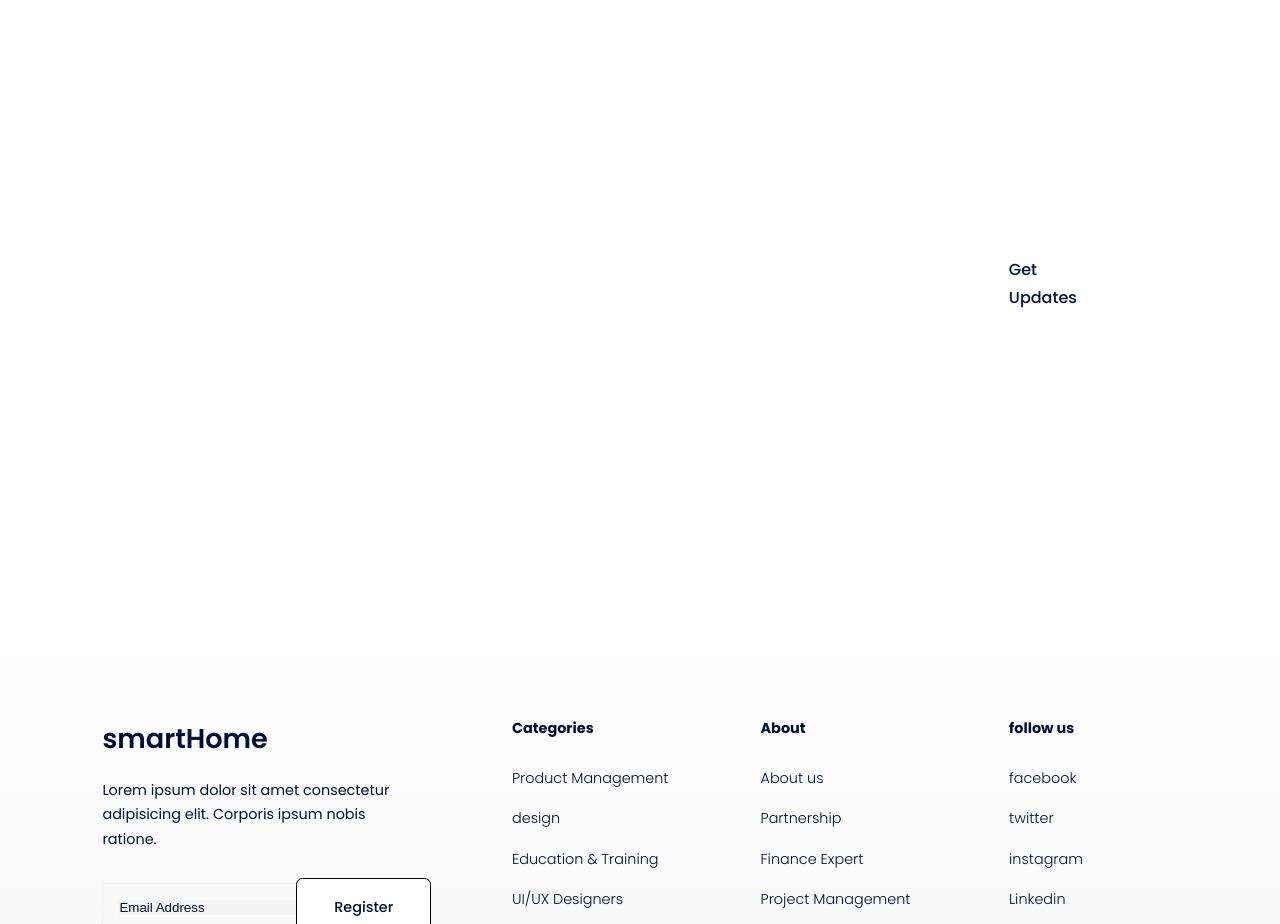
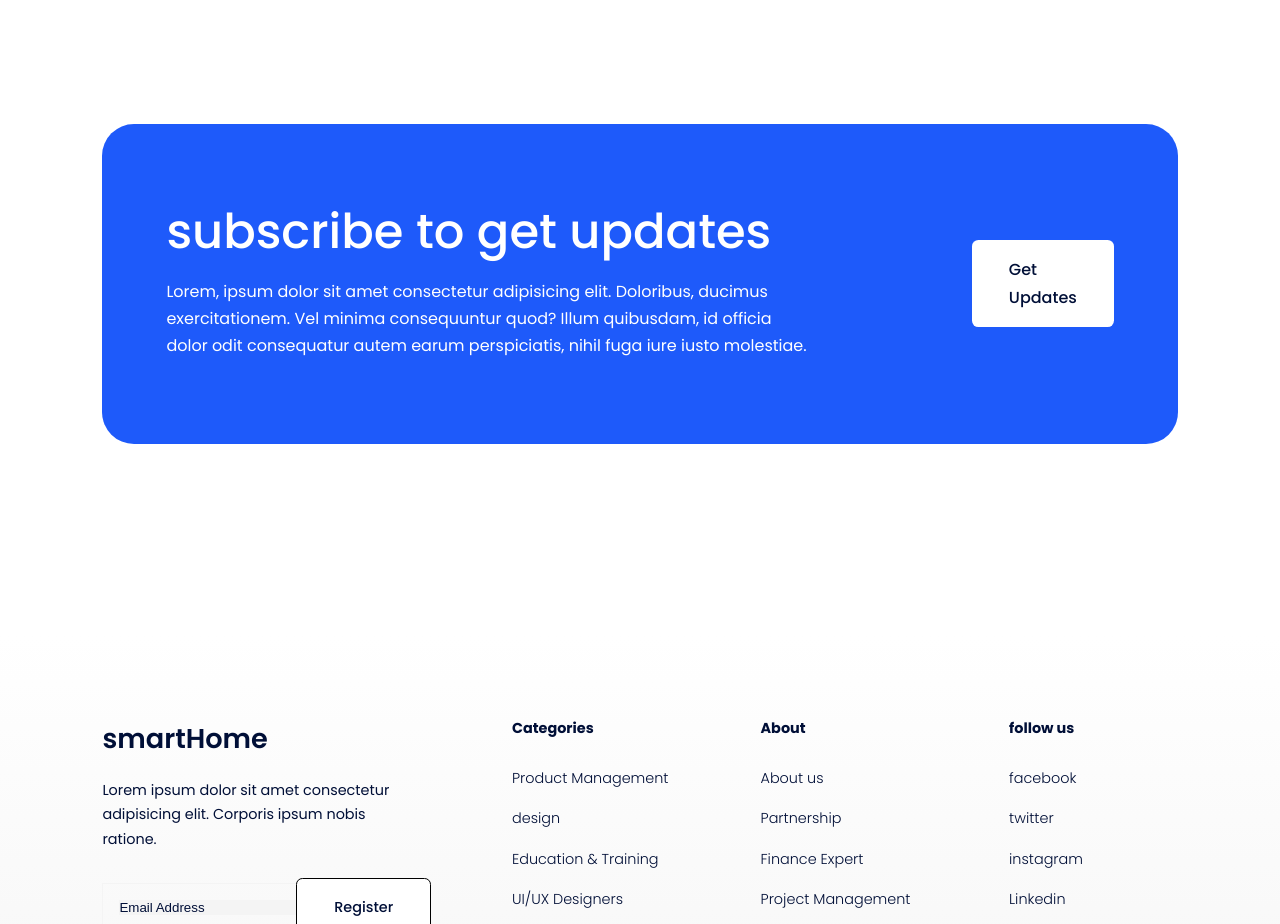
Before and after one commit to Naitik002/Ecell, a plain HTML site: page index.html in a window 1280 px wide. Shown: the part 7200-8124 px from the top of the page. Drawn offline with Linux system fonts and the light colour scheme; a web font is replaced by a local one.

Commit message:
your message

```diff
--- a/style.css
+++ b/style.css
@@ -1,6 +1,9 @@
 :root {
+    --color-main: #1e5afa;
     --color-main-variant: rgba(0, 0, 240, 0.2);
+    --color-white: #fff;
     --color-light: #f4f4f4;
+    --color-black: #000f37;
     --color-dark: #575757;
 
     --bottom-section-padding: 12rem;
```
